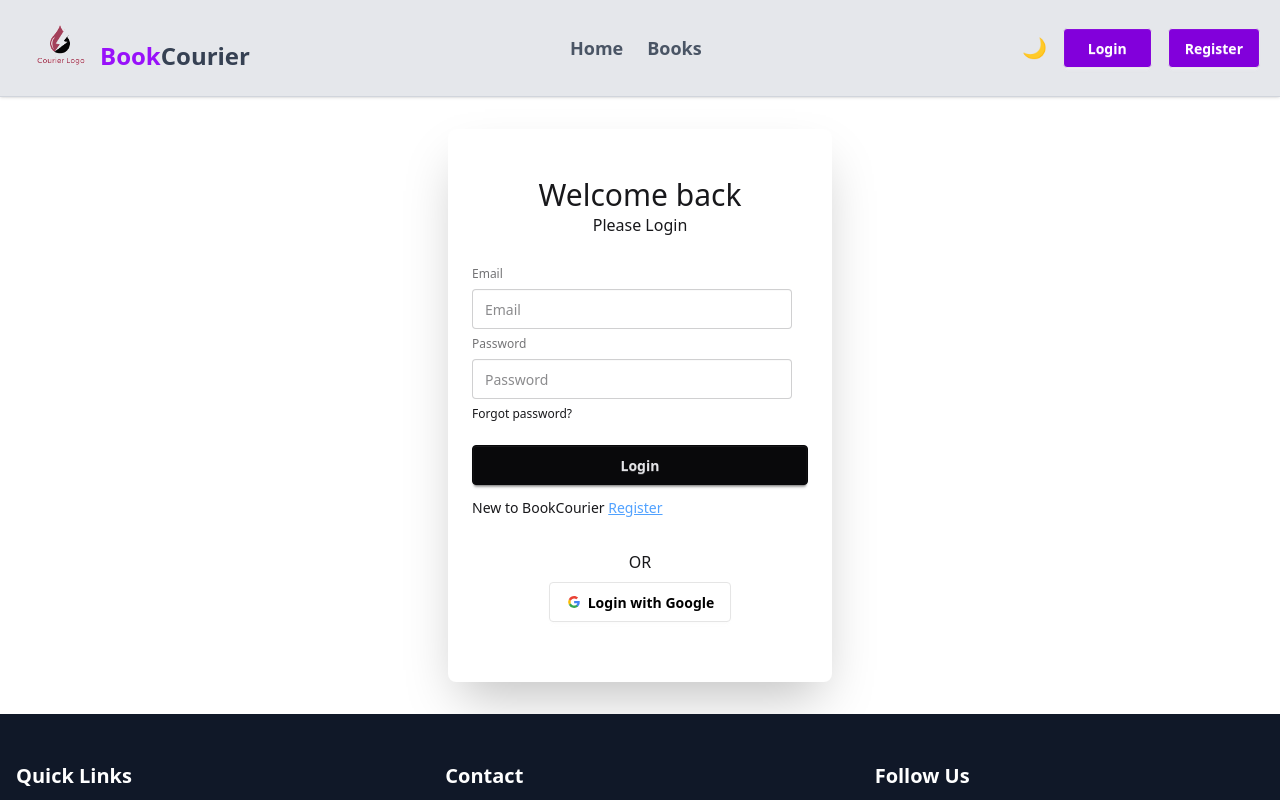
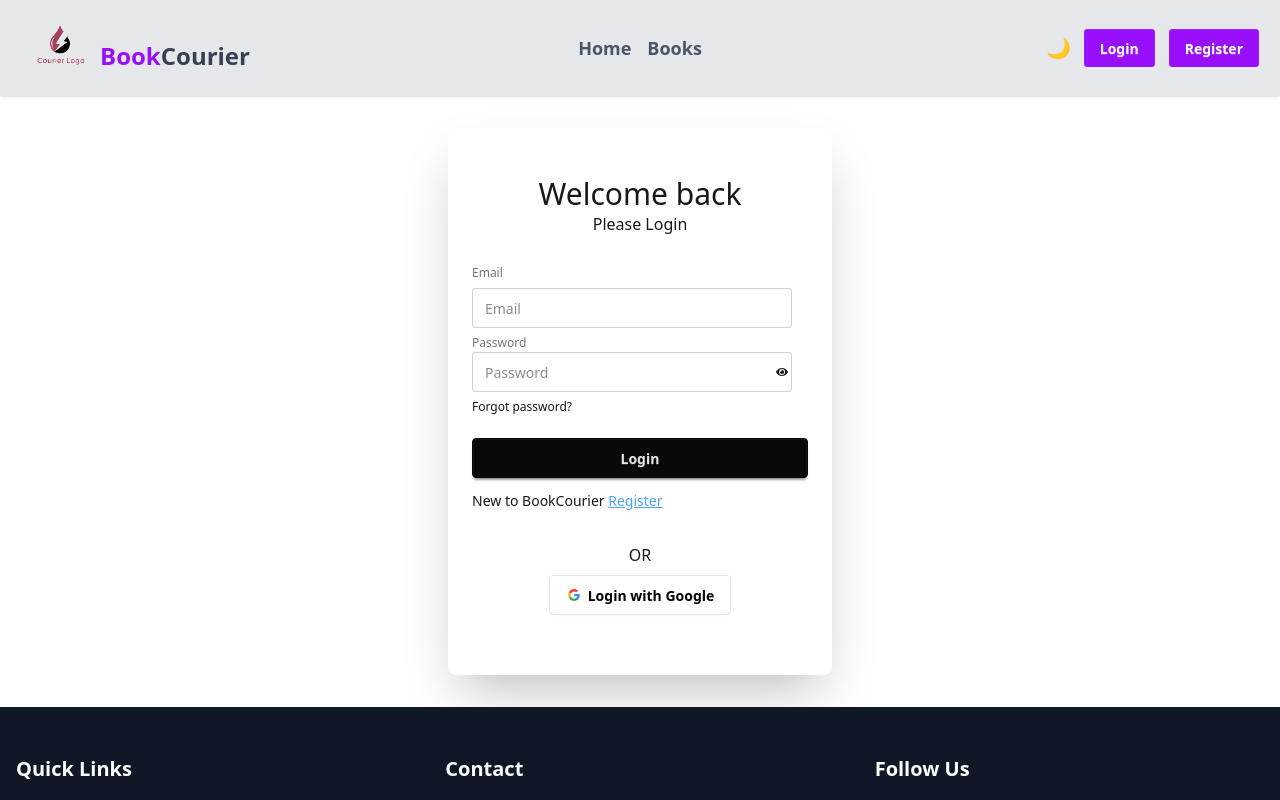
Before and after one commit to Tamanna-salma/Book-Courier-project-, a React app: page /auth/login in a window 1280 px wide. Shown: the top 800 px of the page. Built offline with nearby package versions, Linux system fonts and the light colour scheme; no server answers; the HTML template or start-up script is replaced by a standard one.

Commit message:
error page done

```diff
--- a/src/Pages/Auth/Login.jsx
+++ b/src/Pages/Auth/Login.jsx
@@ -1,26 +1,34 @@
-import React from 'react'
+import React, { useState } from 'react'
 import { useForm } from 'react-hook-form';
-import { Link, Navigate, useLocation, useNavigate,  } from 'react-router';
+import { Link, Navigate, useLocation, useNavigate, } from 'react-router';
 import UseAuth from '../../components/Hooks/UseAuth';
 import SocialLogin from '../SocialLogin';
+import { FaEye, FaEyeSlash } from 'react-icons/fa';
+import { toast } from 'react-toastify';
 
 const Login = () => {
-  const { register,  handleSubmit, formState: { errors } } = useForm();
-    const {signInUser} = UseAuth();
+    const [toggle, setToggle] = useState(false);
+    const { register, handleSubmit, formState: { errors } } = useForm();
+    const { signInUser } = UseAuth();
     const location = useLocation();
-    console.log('in the login page',location);
+    console.log('in the login page', location);
     const Navigate = useNavigate();
 
-
+    const handleToggle = () => {
+        setToggle(!toggle)
+    }
     const handleLogin = (data) => {
         console.log('form data', data);
         signInUser(data.email, data.password)
             .then(result => {
                 console.log(result.user)
                 Navigate(location?.state || '/')
+
             })
-            .catch(error => {
-                console.log(error)
+            .catch((error) => {
+        const errorCode = error.code;
+        toast.error(errorCode)
+
       })
     }
 
@@ -28,7 +36,7 @@ const Login = () => {
         <div className="card bg-base-100 w-full mx-auto max-w-sm shrink-0 py-7 mt-8 mb-8 shadow-2xl">
             <h3 className="text-xl lg:text-3xl text-center mt-5">Welcome back</h3>
             <p className='text-center'>Please Login</p>
-            <form className="card-body" onSubmit={ handleSubmit(handleLogin)} >
+            <form className="card-body" onSubmit={handleSubmit(handleLogin)} >
                 <fieldset className="fieldset">
                     {/* email field */}
                     <label className="label">Email</label>
@@ -38,11 +46,29 @@ const Login = () => {
                     }
 
                     {/* password field */}
+                    <div className='relative'>
                         <label className="label">Password</label>
-                    <input type="password" {...register('password', { required: true, minLength: 6 })} className="input" placeholder="Password" />
+                        <input type={toggle ? 'text' : 'password'} {...register("password", {
+                            required: true,
+                            minLength: 6,
+                            pattern: /^(?=.*[a-z])(?=.*[A-Z])(?=.*\d)(?=.*[@$!%*?&])[A-Za-z\d@$!%*?&]{6,}$/
+
+
+                        })} className="input" placeholder="Password" />
+                        <div className='absolute bottom-3.5 right-5' onClick={handleToggle}>{toggle ? <FaEyeSlash /> : <FaEye />}</div>
+
+                    </div>
+
+                    {errors.password?.type === 'minLength' && <p className='text-red-500'>Password must be 6 characters or longer</p>
+                    }
+
                     {
-                        errors.password?.type === 'minLength' && <p className='text-red-500'>Password must be 6 characters  or longer </p>
+                        errors.password?.type === 'required' && <p className='text-red-500'>password is required</p>
                     }
+                    {
+                        errors.password?.type === 'pattern' && <p className='text-red-500'>Password must have at least one uppercase, at least one lowercase, at least one number, and at least one special characters</p>
+                    }
+
 
 
                     <div><a className="link link-hover">Forgot password?</a></div>
@@ -51,7 +77,7 @@ const Login = () => {
                 <p>New to BookCourier <Link
                     state={location.state}
                     className='text-blue-400 underline'
-                    to="/register">Register</Link></p>
+                    to="/auth/register">Register</Link></p>
             </form>
             <SocialLogin></SocialLogin>
         </div>
--- a/src/Pages/Auth/Register.jsx
+++ b/src/Pages/Auth/Register.jsx
@@ -1,20 +1,23 @@
-import React from 'react'
+import React, { useState } from 'react'
 import { useForm } from 'react-hook-form';
 import { Link, useLocation, useNavigate } from 'react-router';
 import UseAuth from '../../components/Hooks/UseAuth';
 import axios from 'axios';
 import SocialLogin from '../SocialLogin';
-
-
-
+import { toast } from 'react-toastify';
+import { FaEye } from "react-icons/fa";
+import { FaEyeSlash } from "react-icons/fa";
 
 const Register = () => {
+  const [toggle, setToggle] = useState(false);
   const { register, handleSubmit, formState: { errors } } = useForm();
   const location = useLocation();
   const navigate = useNavigate();
   // console.log('in register', location);
   const { registeruser, updateUserProfile } = UseAuth();
-
+  const handleToggle = () => {
+    setToggle(!toggle)
+  }
   const handleRegistration = (data) => {
     console.log('after register', data.photo[0]);
     const profileImg = data.photo[0];
@@ -27,6 +30,7 @@ const Register = () => {
         const formData = new FormData();
         formData.append('image', profileImg);
         // 2. send the photo to store and get the ul
+
         const image_API_URL = `https://api.imgbb.com/1/upload?key=${import.meta.env.VITE_image_host_key}`
 
         axios.post(image_API_URL, formData)
@@ -48,15 +52,18 @@ const Register = () => {
           })
 
       })
-      .catch(error => {
-        console.log(error);
+      .catch((error) => {
+        const errorCode = error.code;
+        toast.error(errorCode)
+
       })
 
   }
   return (
-    <div className='max-w-7xl mx-auto px-4'>
-      <form onSubmit={handleSubmit(handleRegistration)}>
-        <div className="card bg-base-100 w-full max-w-sm shrink-0 shadow-2xl">
+    <div className='card-body  flex justify-center items-center py-8 lg:py-12 '>
+      <form className='' onSubmit={handleSubmit(handleRegistration)}>
+        <div className="card bg-base-100  w-full max-w-sm shrink-0 shadow-2xl px-1 lg:px-10">
+          <h1 className='font-semibold text-sm lg:text-2xl text-center mt-4'>Register your account</h1>
           <div className="card-body">
             <fieldset className="fieldset">
 
@@ -76,13 +83,18 @@ const Register = () => {
               {errors.name?.type === 'required' && <p className='text-red-500'>Email is required.</p>}
 
               {/* password */}
-              <label className="label">Password</label>
-              <input type="password"{...register("password", {
-                required: true,
-                minLength: 6,
-                pattern: /^(?=.*[A-Z])(?=.*[a-z])(?=.*\d)(?=.*[^A-Za-z0-9]).+$/
+              <div className='relative'>
+                <label className="label">Password</label>
+                <input type={toggle?'text':'password'} {...register("password", {
+                  required: true,
+                  minLength: 6,
+                  pattern: /^(?=.*[a-z])(?=.*[A-Z])(?=.*\d)(?=.*[@$!%*?&])[A-Za-z\d@$!%*?&]{6,}$/
 
-              })} className="input" placeholder="Password" />
+
+                })} className="input" placeholder="Password" />
+                <div className='absolute bottom-3.5 right-5' onClick={handleToggle}>{toggle ? <FaEyeSlash/> : <FaEye />}</div>
+
+              </div>
 
               {errors.password?.type === 'minLength' && <p className='text-red-500'>Password must be 6 characters or longer</p>
               }
@@ -91,7 +103,7 @@ const Register = () => {
                 errors.password?.type === 'required' && <p className='text-red-500'>password is required</p>
               }
               {
-                errors.password?.type==='pattern'&&<p className='text-red-500'>Password must have at least one uppercase, at least one lowercase, at least one number, and at least one special characters</p>
+                errors.password?.type === 'pattern' && <p className='text-red-500'>Password must have at least one uppercase, at least one lowercase, at least one number, and at least one special characters</p>
               }
 
               <div><a className="link link-hover">Forgot password?</a></div>
@@ -101,10 +113,10 @@ const Register = () => {
             <p>Already have an account <Link
               state={location.state}
               className='text-blue-400 underline'
-              to="/login">Login</Link></p>
+              to="/auth/login">Login</Link></p>
 
           </div>
-       <SocialLogin></SocialLogin>
+          <SocialLogin></SocialLogin>
         </div>
 
       </form>
--- a/src/Pages/Error.jsx
+++ b/src/Pages/Error.jsx
@@ -1,9 +1,16 @@
 import React from 'react'
-
+import error from "../assets/Error.jpeg"
+import { IoMdArrowRoundBack } from "react-icons/io";
+import { Link } from 'react-router';
 const Error = () => {
-  return (
-    <div>Error</div>
-  )
+    return (
+        <div>
+            <img className='flex justify-center mt-10 mx-auto' src={error} alt="" />
+            <div className='flex justify-center items-center mt-10'>
+                <Link to='/' className='btn bg-green-800 text-white hover:bg-green-600'><IoMdArrowRoundBack />Back to home</Link>
+            </div>
+        </div>
+    )
 }
 
 export default Error
--- a/src/Pages/Loading.jsx
+++ b/src/Pages/Loading.jsx
@@ -3,6 +3,7 @@ import loadingImg from '../assets/loading.jpeg';
 const Loading = () => {
   return (
     <div >
+
          {/* <span className="loading loading-spinner text-4xl "></span> */}
          <img className='flex justify-center loading loading-spinner w-24 mx-auto' src={loadingImg} alt="" />
     </div>
--- a/src/Pages/Logo.jsx
+++ b/src/Pages/Logo.jsx
@@ -5,9 +5,9 @@ const Logo = () => {
   return (
 
             <div className='flex items-end pb-4'>
-                <img className="w-20 h-16 mix-blend-darken rounded-full hidden lg:flex" src={logo} alt="" />
+                <img className="w-20 h-16 mix-blend-darken rounded-full " src={logo} alt="" />
 
-          <p className="text-purple-600 text-2xl">Book<span className="text-gray-700 dark:text-white">Courier</span> </p>
+          <p className="hidden lg:flex text-purple-600 text-2xl">Book<span className="text-gray-700 dark:text-white">Courier</span> </p>
 
             </div>
 
--- a/src/Pages/Shared/Navber.jsx
+++ b/src/Pages/Shared/Navber.jsx
@@ -1,12 +1,11 @@
 import { useState, useEffect } from "react";
 import UseAuth from "../../components/Hooks/UseAuth";
+import { toast } from "react-toastify";
+import userimg from "../../assets/user.png";
 import { Link, NavLink } from "react-router";
 import Logo from "../Logo";
-import { toast } from "react-toastify";
-import userimg from "../../assets/user.png";
 
 const Navbar = () => {
-  const [menuOpen, setMenuOpen] = useState(false);
   const [theme, setTheme] = useState(localStorage.getItem("theme") || "light");
 
   // Auth
@@ -14,17 +13,14 @@ const Navbar = () => {
 
   const handleLogout = () => {
     logOut()
-      .then(() => {
-        toast.success("You have logged out successfully");
-      })
-        .catch((error) => {
-         toast.error(error.message);
-      });
+      .then(() => toast.success("You have logged out successfully"))
+      .catch((error) => toast.error(error.message));
   };
 
-  // Theme Effect
+  // Theme
   useEffect(() => {
     const root = document.documentElement;
+
     theme === "dark"
       ? root.classList.add("dark")
       : root.classList.remove("dark");
@@ -33,7 +29,7 @@ const Navbar = () => {
   }, [theme]);
 
   // NavLinks
-  const navLinks = (
+  const Links = (
     <>
       <NavLink
         to="/"
@@ -41,8 +37,7 @@ const Navbar = () => {
           isActive
             ? "text-purple-600 border-b-2 border-purple-600 text-lg font-bold"
             : "text-gray-600 text-lg font-bold hover:text-purple-600"
-        }
-      >
+        }>
         Home
       </NavLink>
 
@@ -73,30 +68,43 @@ const Navbar = () => {
   );
 
   return (
-    <nav className="bg-gray-200 dark:bg-gray-900 border-b border-gray-300 dark:border-gray-700 shadow-sm">
-      <div className="max-w-7xl mx-auto px-2 lg:px-5 py-2 flex items-center justify-between">
-
-        {/* Mobile Menu Button */}
-        <button
-          className="md:hidden text-2xl text-gray-700 dark:text-gray-200"
-          onClick={() => setMenuOpen(!menuOpen)}
+    <div className="navbar bg-gray-200 dark:bg-gray-900 shadow-sm px-2 lg:px-5">
+      {/* Navbar Start */}
+      <div className="navbar-start">
+        {/* Mobile menu button */}
+        <div className="dropdown">
+          <div tabIndex={0} role="button" className="btn btn-ghost lg:hidden">
+            <svg
+              xmlns="http://www.w3.org/2000/svg"
+              className="h-6 w-6"
+              fill="none"
+              viewBox="0 0 24 24"
+              stroke="currentColor"
             >
-          ☰
-        </button>
-
-        {/* Logo */}
-        <Link to="/" className="text-2xl font-bold flex items-center gap-3">
-      <Logo></Logo>
-        </Link>
-
-        {/* Desktop Nav */}
-        <div className="hidden md:flex items-center gap-6 text-gray-700 dark:text-gray-200 font-medium">
-          {navLinks}
+              <path strokeLinecap="round" strokeWidth="2" d="M4 6h16M4 12h8m-8 6h16" />
+            </svg>
           </div>
 
-        {/* Right side buttons */}
-        <div className="flex items-center gap-4">
+          <ul
+            tabIndex={0}
+            className="menu menu-sm dropdown-content mt-3 w-52 p-2 shadow bg-base-100 rounded-box"
+          >
+            {Links}
+          </ul>
+        </div>
 
+        <Link to="/" className="flex items-center gap-2 font-bold text-xl">
+          <Logo />
+        </Link>
+      </div>
+
+      {/* Navbar Center */}
+      <div className="navbar-center hidden lg:flex">
+        <ul className="menu menu-horizontal px-1 flex gap-4">{Links}</ul>
+      </div>
+
+      {/* Navbar End */}
+      <div className="navbar-end flex items-center gap-3">
         {/* Theme Toggle */}
         <button
             onClick={() => setTheme(theme === "dark" ? "light" : "dark")}
@@ -105,43 +113,47 @@ const Navbar = () => {
             {theme === "dark" ? "☀️" : "🌙"}
           </button>
 
-          {/* User Profile + Auth Buttons */}
-          <div className="flex items-center gap-4">
-            {user && (
-              <div className="relative group">
+
+        {/* User */}
+        {user ? (
+          <div className="dropdown dropdown-end">
+            <div tabIndex={0} role="button" className="btn btn-ghost btn-circle avatar">
+              <div className="w-12 rounded-full">
                 <img
                   referrerPolicy="no-referrer"
-                  className="w-10 h-10 rounded-full cursor-pointer border-2 border-purple-500"
-                  src={user?.photoURL || userimg}
-                  alt=""
+                  src={user?.photoURL ? user.photoURL : userimg}
+                  alt="user"
+                  className="rounded-full"
                 />
-                {user?.displayName && (
-                  <p className="absolute left-1/2 -translate-x-1/2 mt-1 text-sm bg-gray-200 dark:bg-gray-700 p-2 rounded-xl opacity-0 group-hover:opacity-100 transition duration-300">
-                    {user.displayName}
-                  </p>
-                )}
               </div>
-            )}
+            </div>
 
-            {/* Login / Register / Logout */}
-            {user ? (
+            <ul
+              tabIndex={0}
+              className="menu menu-sm dropdown-content mt-3 p-2 shadow bg-base-200 rounded-box w-40">
+              <li className="text-center font-semibold">{user?.displayName}</li>
+              <div className="divider my-1"></div>
+              <li>
                 <button
                   onClick={handleLogout}
-                className="btn bg-purple-700 hover:bg-purple-500 text-white"
-              >
+                  className="text-red-600 font-semibold hover:text-red-700" >
                   Logout
                 </button>
+              </li>
+            </ul>
+          </div>
         ) : (
           <>
             <Link
               to="/auth/login"
-                  className="btn bg-purple-700 hover:bg-purple-500 text-white px-6"
+              className="btn bg-purple-600 hover:bg-purple-800  text-white"
             >
               Login
             </Link>
+
             <Link
               to="/auth/register"
-                  className="btn bg-purple-700 hover:bg-purple-500 text-white"
+              className="btn bg-purple-600 hover:bg-purple-800  text-white"
             >
               Register
             </Link>
@@ -149,15 +161,6 @@ const Navbar = () => {
         )}
       </div>
     </div>
-      </div>
-
-      {/* Mobile Nav */}
-      {menuOpen && (
-        <div className="md:hidden px-4 pb-4 flex flex-col gap-3 text-gray-700 dark:text-gray-200 font-medium">
-          {navLinks}
-        </div>
-      )}
-    </nav>
   );
 };
 
--- /dev/null
+++ b/src/Routes/PrivateRoute.jsx
@@ -0,0 +1,21 @@
+import React from 'react'
+import UseAuth from '../components/Hooks/UseAuth'
+import Loading from '../Pages/Loading';
+import { Navigate, useLocation } from 'react-router';
+
+const PrivateRoute = ({children}) => {
+  const {user,loading}=UseAuth();
+   const location=useLocation()
+  if(loading){
+    return <Loading></Loading>
+
+  }
+  if(user && user ?.email){
+    return children;
+ }
+    return (
+    <Navigate state={location.pathname} to="/auth/register"></Navigate>
+  )
+}
+
+export default PrivateRoute
```
Also changed, not shown: src/assets/error.jpeg (added), 1 other file (tests, documents, lock files or other folders). Lines whose indentation alone changed are shown as unchanged.
